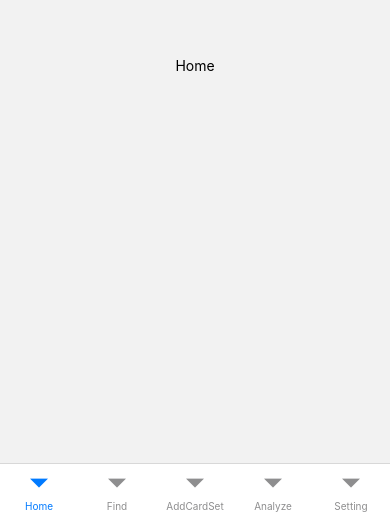
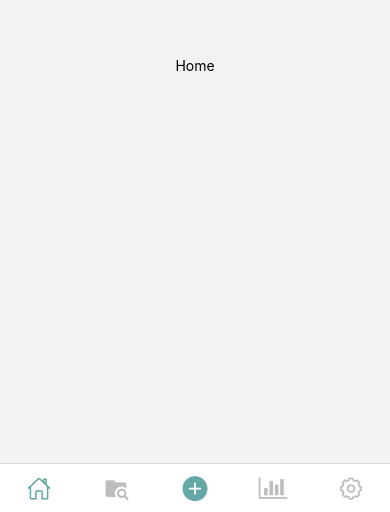
Before and after one commit to Agry88/studicard, a React Native app: screen /MainStack in a window 390 px wide. Shown: the part 332-844 px from the top of the page. Built offline with nearby package versions, Linux system fonts and the light colour scheme.

Commit message:
Feat: Add ActiveColor,inActiveColor,Icon for tab navigator.

```diff
--- a/constants/Colors.ts
+++ b/constants/Colors.ts
@@ -1,19 +1,6 @@
-const tintColorLight = '#2f95dc';
-const tintColorDark = '#fff';
-
 export default {
-  light: {
-    text: '#000',
-    background: '#fff',
-    tint: tintColorLight,
-    tabIconDefault: '#ccc',
-    tabIconSelected: tintColorLight,
-  },
-  dark: {
-    text: '#fff',
-    background: '#000',
-    tint: tintColorDark,
-    tabIconDefault: '#ccc',
-    tabIconSelected: tintColorDark,
-  },
+  tabNavigator: {
+    activeTintColor: '#66A8A6',
+    inactiveTintColor: '#9c9c9cab',
+  }
 };
--- a/navigation/MainStackNavigator.tsx
+++ b/navigation/MainStackNavigator.tsx
@@ -1,4 +1,5 @@
 import * as React from 'react';
+import { Ionicons, MaterialCommunityIcons, AntDesign, FontAwesome } from '@expo/vector-icons';
 import { MainStackParams } from '../types';
 import HomeScreen from '../screens/HomeScreen';
 import { createBottomTabNavigator } from '@react-navigation/bottom-tabs';
@@ -6,26 +7,56 @@ import FindScreen from '../screens/FindScreen';
 import AddCardSetScreen from '../screens/AddCardSetScreen';
 import AnalyzeScreen from '../screens/AnalyzeScreen';
 import SettingScreen from '../screens/SettingScreen';
+import Color from "../constants/Colors";
+
 
 const MainStack = createBottomTabNavigator<MainStackParams>();
 
 export default function MainStackNavigator() {
     return (
-        <MainStack.Navigator initialRouteName='Home'>
+        <MainStack.Navigator
+            screenOptions={{
+                tabBarInactiveTintColor: Color.tabNavigator.inactiveTintColor,
+                tabBarActiveTintColor: Color.tabNavigator.activeTintColor,
+                headerShown: false,
+                tabBarShowLabel: false,
+            }}
+            initialRouteName='Home'
+        >
             <MainStack.Screen name="Home" component={HomeScreen}
-                options={{ headerShown: false }}
+                options={{
+                    tabBarIcon: ({ color, size }) => (
+                        <Ionicons name="home-outline" color={color} size={size} />
+                    ),
+                }}
             />
             <MainStack.Screen name="Find" component={FindScreen}
-                options={{ headerShown: false }}
+                options={{
+                    tabBarIcon: ({ color, size }) => (
+                        <MaterialCommunityIcons name="folder-search" color={color} size={size} />
+                    ),
+                }}
             />
             <MainStack.Screen name="AddCardSet" component={AddCardSetScreen}
-                options={{ headerShown: false }}
+                options={{
+                    tabBarIcon: ({ color, size }) => (
+                        <AntDesign name="pluscircle" color={Color.tabNavigator.activeTintColor} size={size} />
+                    ),
+                }}
             />
             <MainStack.Screen name="Analyze" component={AnalyzeScreen}
-                options={{ headerShown: false }}
+                options={{
+                    tabBarIcon: ({ color, size }) => (
+                        <FontAwesome name="bar-chart-o" color={color} size={size} />
+                    ),
+                }}
             />
             <MainStack.Screen name="Setting" component={SettingScreen}
-                options={{ headerShown: false }}
+                options={{
+                    tabBarIcon: ({ color, size }) => (
+                        <AntDesign name="setting" color={color} size={size} />
+                    ),
+                }}
             />
         </MainStack.Navigator>
     );
```
